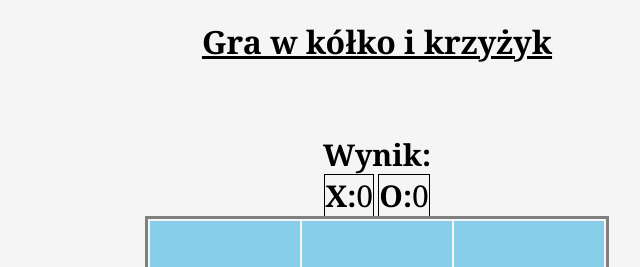
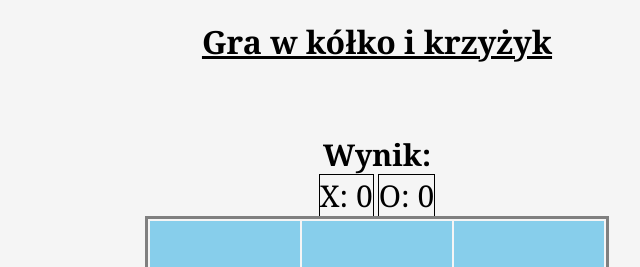
Before and after one commit to Xamelo/klasa2c-2022-23-witryny, a plain HTML site: page kolko i krzyzyk/kolko-krzyzyk.html in a window 1280 px wide. Shown: the top 267 px of the page, 263-903 px from the left. Drawn offline with Linux system fonts and the light colour scheme.

Commit message:
Update kolko-krzyzyk.html

```diff
--- a/kolko i krzyzyk/kolko-krzyzyk.html
+++ b/kolko i krzyzyk/kolko-krzyzyk.html
@@ -18,8 +18,8 @@
                 </div>
                 <div class="wynik">
                     <p>Wynik:</p>
-                    <span id="calyWynikX"><b>X:</b>0</span>
-                    <span id="calyWynikO"><b>O:</b>0</span>
+                    <span id="calyWynikX">X: 0</span>
+                    <span id="calyWynikO">O: 0</span>
                 </div>
             </section>
             <section class="plansza">
@@ -72,7 +72,8 @@
             {
                 plansza[wiersz][kolumna] = znakGracza[aktualnyGracz];
                 zaktualizujWygladPlanszy();
-
+                setTimeout (function()
+                {
                     if (sprawdzWygrana(znakGracza[aktualnyGracz]))
                     {
                     alert('Gracz ' + (znakGracza[aktualnyGracz]) + ' wygrał!');
@@ -95,6 +96,8 @@
                     {
                         aktualnyGracz = (aktualnyGracz + 1) % znakGracza.length;
                     }
+                }, 10);
+
             }
         }
 
```
Lines whose indentation alone changed are shown as unchanged.
